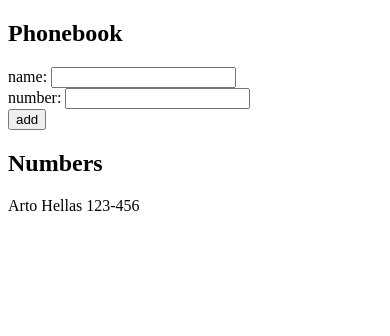
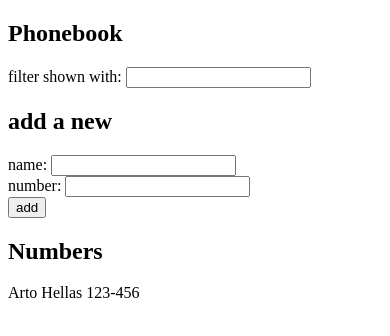
Before and after one commit to sjq1412/fullstackopen2023, a React (Create React App) app in the folder part2/phonebook/: page / in a window 390 px wide. Shown: the top 336 px of the page. Built offline with nearby package versions, Linux system fonts and the light colour scheme.

Commit message:
feat(part2): 2.9*: The Phonebook Step4

```diff
--- a/part2/phonebook/src/App.js
+++ b/part2/phonebook/src/App.js
@@ -6,6 +6,7 @@ const App = () => {
   ])
   const [newName, setNewName] = useState('')
   const [newNumber, setNewNumber] = useState("")
+  const [filter, setFilter] = useState("")
 
   const addPerson = (event) => {
     event.preventDefault()
@@ -31,10 +32,23 @@ const App = () => {
   const handleNumberChange = (event) => {
     setNewNumber(event.target.value)
   }
+  const handleFilterChange = (event) => {
+    setFilter(event.target.value)
+  }
+
+  const personsToDisplay = filter ? persons.filter(person =>
+      {
+        return person.name.toLocaleLowerCase().includes(filter.toLocaleLowerCase())
+      }
+    ) : persons
 
   return (
     <div>
       <h2>Phonebook</h2>
+      <div>
+          filter shown with: <input value={filter} onChange={handleFilterChange} />
+      </div>
+      <h2>add a new</h2>
       <form onSubmit={addPerson}>
         <div>
           name: <input value={newName} onChange={handleNameChange} />
@@ -48,7 +62,7 @@ const App = () => {
       </form>
       <h2>Numbers</h2>
       {
-        persons.map(person => <div key={person.name}>{person.name} {person.number}</div>)
+        personsToDisplay.map(person => <div key={person.name}>{person.name} {person.number}</div>)
       }
     </div>
   )
```
